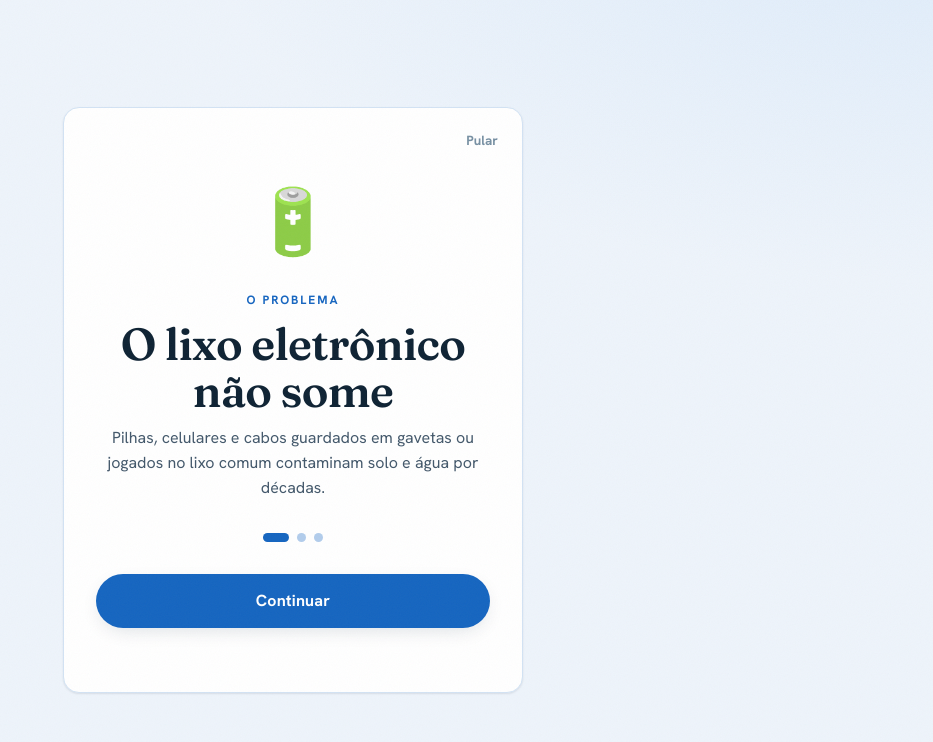
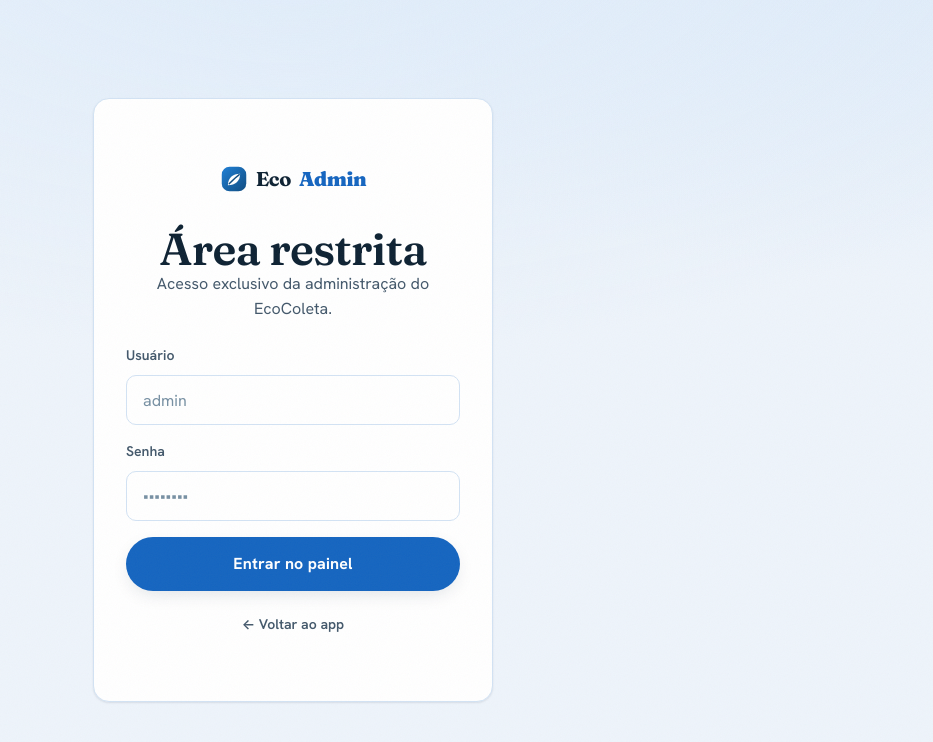
Before and after one commit to Sena-kj/ecocoleta, a React (Vite) app: page /admin/login in a window 1280 px wide. Before the commit this address led to /onboarding. Shown: the top 742 px of the page, without its empty margins (347-1280 px from the left). Built offline with nearby package versions, Linux system fonts and the light colour scheme; no server answers.

Commit message:
admin: login funcional (gate client-side em sessionStorage) + tela de login + logout

```diff
--- /dev/null
+++ b/src/admin/AdminLogin.tsx
@@ -0,0 +1,72 @@
+import { useState } from 'react'
+import { Navigate, useNavigate } from 'react-router-dom'
+import { Button, Card, Field } from '../components/ui'
+import { adminLogin, isAdminAuthed } from './adminAuth'
+
+export default function AdminLogin() {
+  const navigate = useNavigate()
+  const [user, setUser] = useState('')
+  const [password, setPassword] = useState('')
+  const [error, setError] = useState(false)
+  const [loading, setLoading] = useState(false)
+
+  // Se já estiver logado, vai direto.
+  if (isAdminAuthed()) return <Navigate to="/admin" replace />
+
+  function submit(e: React.FormEvent) {
+    e.preventDefault()
+    setLoading(true)
+    setError(false)
+    setTimeout(() => {
+      if (adminLogin(user, password)) {
+        navigate('/admin', { replace: true })
+      } else {
+        setError(true)
+        setLoading(false)
+      }
+    }, 450)
+  }
+
+  return (
+    <div className="admin-login">
+      <Card className="admin-login__card rise">
+        <span className="brand" style={{ justifyContent: 'center' }}>
+          <img src="/leaf.svg" alt="" width={30} height={30} />
+          Eco<b>Admin</b>
+        </span>
+        <h1>Área restrita</h1>
+        <p className="muted">Acesso exclusivo da administração do EcoColeta.</p>
+
+        <form onSubmit={submit} className="stack" style={{ gap: 'var(--sp-4)', marginTop: 'var(--sp-5)' }}>
+          <Field
+            label="Usuário"
+            placeholder="admin"
+            value={user}
+            autoComplete="username"
+            onChange={(e) => setUser(e.target.value)}
+            required
+          />
+          <Field
+            label="Senha"
+            type="password"
+            placeholder="••••••••"
+            value={password}
+            autoComplete="current-password"
+            onChange={(e) => setPassword(e.target.value)}
+            required
+          />
+          {error && (
+            <p style={{ color: 'var(--danger)', fontSize: 'var(--fs-sm)', fontWeight: 600 }}>
+              Usuário ou senha incorretos.
+            </p>
+          )}
+          <Button type="submit" size="lg" block loading={loading}>Entrar no painel</Button>
+        </form>
+
+        <button className="admin-login__back" onClick={() => navigate('/app/map')}>
+          ← Voltar ao app
+        </button>
+      </Card>
+    </div>
+  )
+}
--- a/src/admin/AdminShell.tsx
+++ b/src/admin/AdminShell.tsx
@@ -1,5 +1,6 @@
 import { NavLink, Outlet, useNavigate } from 'react-router-dom'
 import { useTheme } from '../lib/theme'
+import { adminLogout } from './adminAuth'
 
 const NAV = [
   { to: '/admin', label: '📊 Visão geral', end: true },
@@ -29,6 +30,15 @@ export default function AdminShell() {
         <div className="admin-side__foot admin-nav">
           <a onClick={toggle} style={{ cursor: 'pointer' }}>🌓 Alternar tema</a>
           <a onClick={() => navigate('/app/map')} style={{ cursor: 'pointer' }}>← Voltar ao app</a>
+          <a
+            onClick={() => {
+              adminLogout()
+              navigate('/admin/login', { replace: true })
+            }}
+            style={{ cursor: 'pointer' }}
+          >
+            🔒 Sair do admin
+          </a>
         </div>
       </aside>
       <main className="admin-main">
--- /dev/null
+++ b/src/admin/RequireAdmin.tsx
@@ -0,0 +1,8 @@
+import { Navigate } from 'react-router-dom'
+import { isAdminAuthed } from './adminAuth'
+import AdminShell from './AdminShell'
+
+// Trava o /admin: só renderiza o painel se a sessão de admin estiver autenticada.
+export default function RequireAdmin() {
+  return isAdminAuthed() ? <AdminShell /> : <Navigate to="/admin/login" replace />
+}
--- /dev/null
+++ b/src/admin/adminAuth.ts
@@ -0,0 +1,21 @@
+// Autenticação do painel admin — client-side (protótipo, sem backend).
+// Quando houver API real, trocar por verificação de papel ADMIN no servidor.
+const KEY = 'ecocoleta-admin-auth'
+
+// Credenciais do protótipo. Troque aqui quando quiser.
+const ADMIN_USER = 'admin'
+const ADMIN_PASSWORD = 'ecocoleta2025'
+
+export function adminLogin(user: string, password: string): boolean {
+  const ok = user.trim().toLowerCase() === ADMIN_USER && password === ADMIN_PASSWORD
+  if (ok) sessionStorage.setItem(KEY, '1')
+  return ok
+}
+
+export function isAdminAuthed(): boolean {
+  return sessionStorage.getItem(KEY) === '1'
+}
+
+export function adminLogout(): void {
+  sessionStorage.removeItem(KEY)
+}
--- a/src/router.tsx
+++ b/src/router.tsx
@@ -12,7 +12,8 @@ import Profile from './screens/Profile'
 import Ranking from './screens/Ranking'
 import Education from './screens/Education'
 import Rewards from './screens/Rewards'
-import AdminShell from './admin/AdminShell'
+import RequireAdmin from './admin/RequireAdmin'
+import AdminLogin from './admin/AdminLogin'
 import AdminDashboard from './admin/AdminDashboard'
 import AdminCatalog from './admin/AdminCatalog'
 import AdminPartners from './admin/AdminPartners'
@@ -39,9 +40,10 @@ export const router = createBrowserRouter([
       { path: 'education', element: <Education /> },
     ],
   },
+  { path: '/admin/login', element: <AdminLogin /> },
   {
     path: '/admin',
-    element: <AdminShell />,
+    element: <RequireAdmin />,
     children: [
       { index: true, element: <AdminDashboard /> },
       { path: 'catalog', element: <AdminCatalog /> },
--- a/src/styles/app.css
+++ b/src/styles/app.css
@@ -485,6 +485,18 @@
 .modal-backdrop { position: fixed; inset: 0; z-index: 200; background: rgba(6, 18, 31, 0.55); backdrop-filter: blur(4px); display: grid; place-items: center; padding: var(--sp-5); animation: rise var(--t-fast) var(--ease-out) both; }
 .modal { max-width: 380px; width: 100%; text-align: center; padding: var(--sp-7) var(--sp-6); display: grid; gap: var(--sp-3); justify-items: center; }
 
+/* ---------------- Admin login ---------------- */
+.admin-login {
+  min-height: 100dvh; display: grid; place-items: center; padding: var(--sp-5);
+  background:
+    radial-gradient(120% 90% at 50% -10%, var(--bg-tint), transparent 60%);
+}
+.admin-login__card { width: 100%; max-width: 400px; padding: var(--sp-8) var(--sp-6); text-align: center; }
+.admin-login__card h1 { font-size: var(--fs-h1); margin-top: var(--sp-5); }
+.admin-login__card .field { text-align: left; }
+.admin-login__back { margin-top: var(--sp-5); background: none; border: 0; color: var(--text-soft); font-weight: 600; font-size: var(--fs-sm); }
+.admin-login__back:hover { color: var(--accent); }
+
 /* ---------------- Admin ---------------- */
 .admin-shell { height: 100dvh; display: grid; grid-template-columns: 248px 1fr; }
 .admin-side { background: var(--brand-900); color: #cfe0f2; padding: var(--sp-5); display: flex; flex-direction: column; gap: var(--sp-2); }
```
